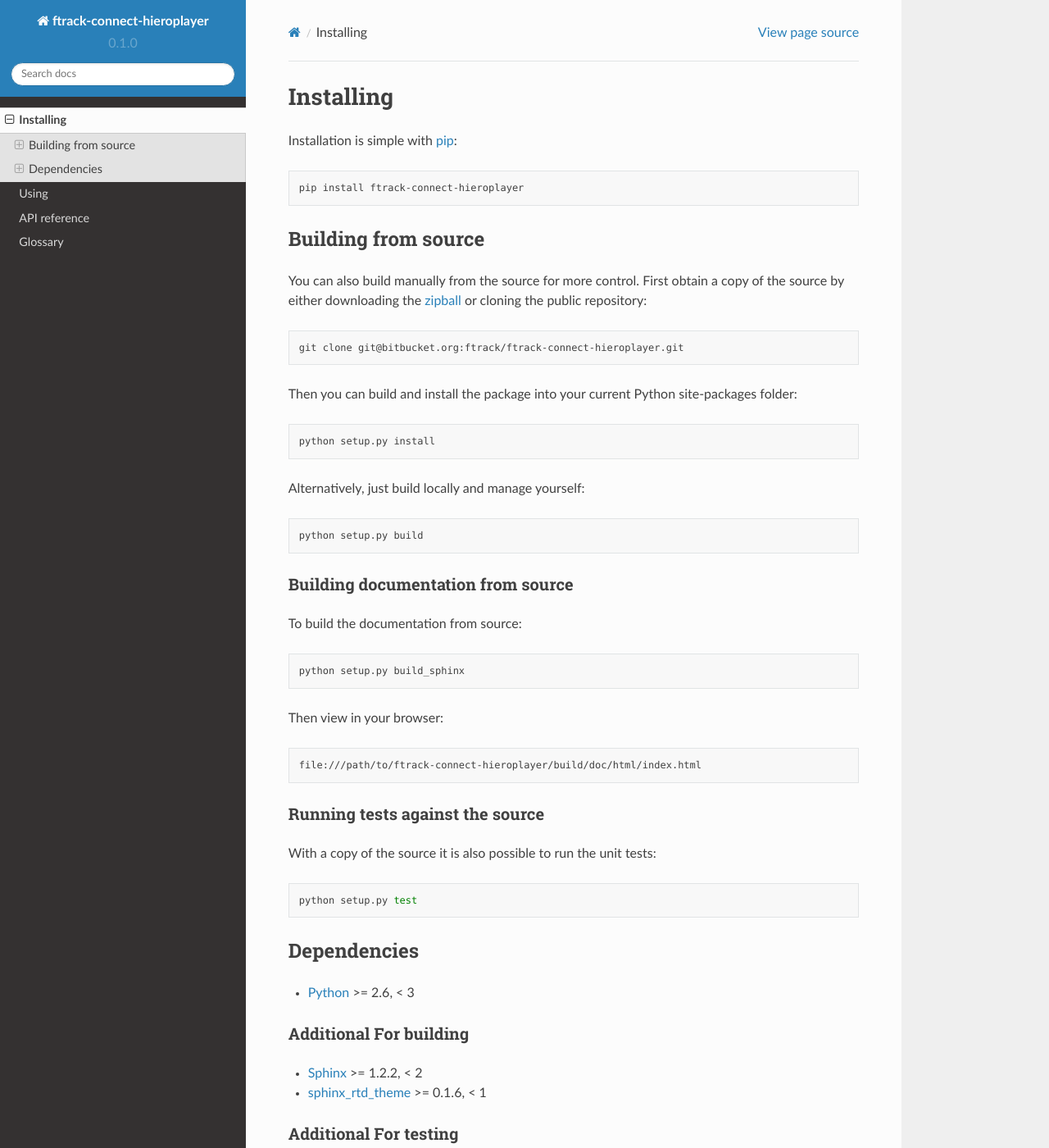
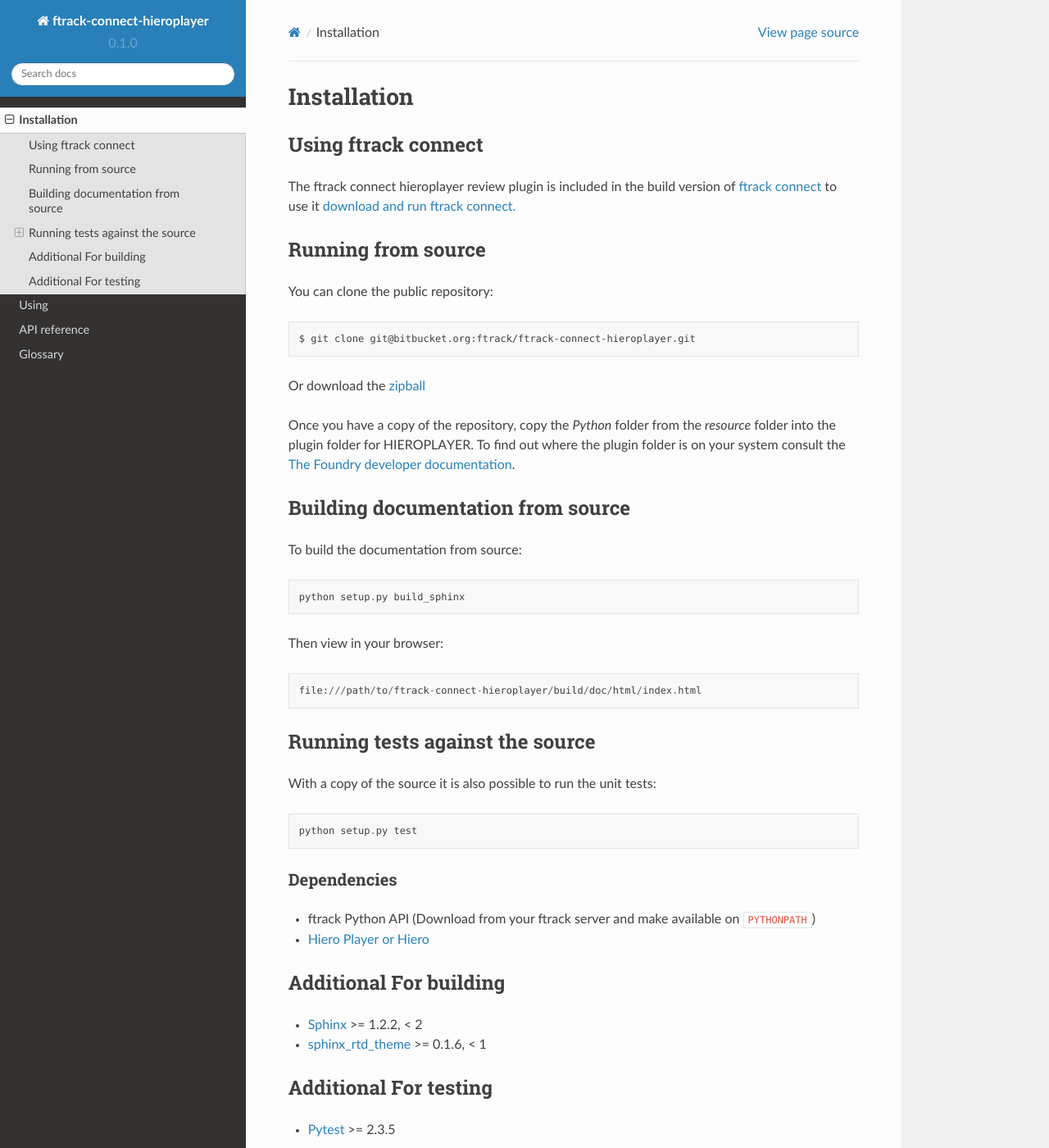
Before and after one commit to ftrackhq/ftrack-connect-hieroplayer, a Sphinx documentation site: the page built from doc/installing.rst, in a window 1280 px wide and 1400 px high. Shown: the whole window at 82% size. Built offline with Sphinx 7.4.7 and the Read the Docs theme 2.0.0, drawn with Linux system fonts in a browser that asks for light colours.

Commit message:
Updated documentation and removed faulty comment.

```diff
--- a/doc/conf.py
+++ b/doc/conf.py
@@ -84,7 +84,11 @@
 # -- Intersphinx --------------------------------------------------------------
 
 intersphinx_mapping = {
-    'python': ('http://docs.python.org/', None)
+    'python': ('http://docs.python.org/', None),
+    'ftrack': ('http://rtd.ftrack.com/docs/ftrack/en/latest/', None),
+    'ftrack-connect': (
+        'http://rtd.ftrack.com/docs/ftrack-connect/en/latest/', None
+    )
 }
 
 
--- a/doc/installing.rst
+++ b/doc/installing.rst
@@ -3,34 +3,30 @@
 
 .. _installing:
 
-**********
-Installing
-**********
+************
+Installation
+************
 
-.. highlight:: bash
+Using ftrack connect
+--------------------
 
-Installation is simple with `pip <http://www.pip-installer.org/>`_::
+The ftrack connect hieroplayer review plugin is included in the build version
+of :term:`ftrack connect` to use it `download and run ftrack connect. <https://www.ftrack.com/downloads>`_
 
-    pip install ftrack-connect-hieroplayer
+Running from source
+-------------------
 
-Building from source
-====================
+You can clone the public repository::
 
-You can also build manually from the source for more control. First obtain a
-copy of the source by either downloading the
-`zipball <https://bitbucket.org/ftrack/ftrack-connect-hieroplayer/get/master.zip>`_ or
-cloning the public repository::
+    $ git clone git@bitbucket.org:ftrack/ftrack-connect-hieroplayer.git
 
-    git clone git@bitbucket.org:ftrack/ftrack-connect-hieroplayer.git
+Or download the
+`zipball <https://bitbucket.org/ftrack/ftrack-connect-hieroplayer/get/master.zip>`_
 
-Then you can build and install the package into your current Python
-site-packages folder::
-
-    python setup.py install
-
-Alternatively, just build locally and manage yourself::
-
-    python setup.py build
+Once you have a copy of the repository, copy the *Python* folder from the
+*resource* folder into the plugin folder for HIEROPLAYER. To find out where the
+plugin folder is on your system consult the
+`The Foundry developer documentation <http://docs.thefoundry.co.uk/products/hiero/developers/1.8/hieropythondevguide/setup.html>`_.
 
 Building documentation from source
 ----------------------------------
@@ -53,7 +49,9 @@
 Dependencies
 ============
 
-* `Python <http://python.org>`_ >= 2.6, < 3
+* ftrack Python API (Download from your ftrack server and make available on
+  ``PYTHONPATH``)
+* `Hiero Player or Hiero <http://www.thefoundry.co.uk/products/hiero-product-family>`_
 
 Additional For building
 -----------------------
--- a/doc/using.rst
+++ b/doc/using.rst
@@ -6,3 +6,6 @@
 *****
 Using
 *****
+
+For guide on how to use the plugin see :ref:`internal reviews documentation.
+<ftrack:using/reviewing/internal_reviews>`
```
Also changed, not shown: doc/glossary.rst (+9 -0 lines), 1 other file.
